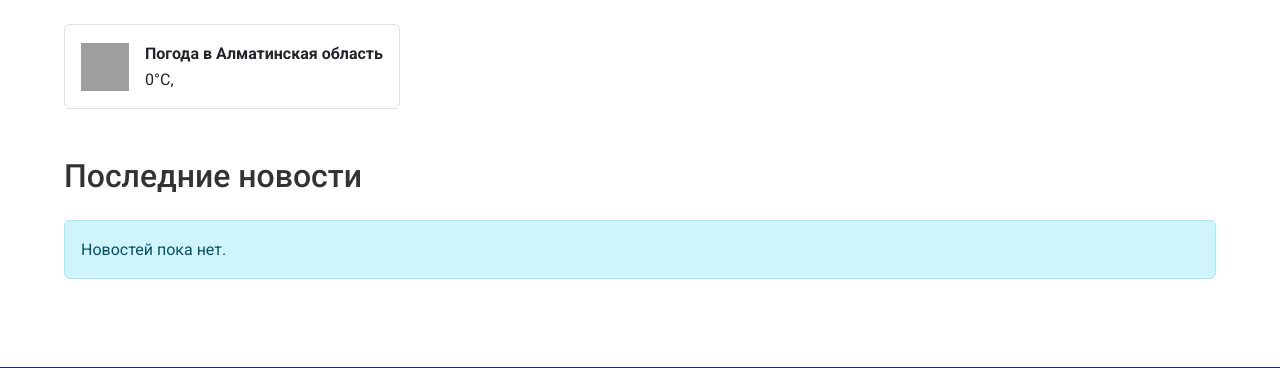
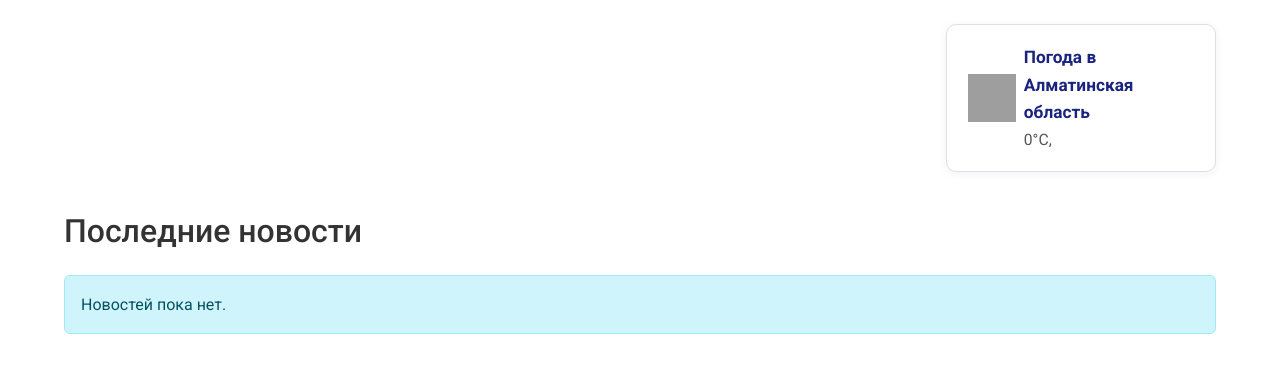
Before and after one commit to timasesh/info-kaz-final, a Django app: page / in a window 1280 px wide. Shown: the part 102-470 px from the top of the page. Run offline with Django 5.2, Linux system fonts and the light colour scheme; data comes from the database, SQL or seed files in the repository; data that the repository does not hold is empty; some libraries are stand-ins or nearby versions; grey boxes are pictures that could not be loaded.

Commit message:
Design 1

```diff
--- a/news/static/news/style.css
+++ b/news/static/news/style.css
@@ -694,3 +694,58 @@ footer .footer-title {
 .like-btn:active .like-heart-icon {
     transform: scale(1.25);
 }
+
+.custom-info-widget {
+    background: #fff;
+    border: 1px solid var(--border-color);
+    border-radius: 10px;
+    box-shadow: 0 2px 8px rgba(26,35,126,0.06);
+    padding: 1.2rem 1.3rem;
+    margin-bottom: 1.5rem;
+    font-size: 1rem;
+    transition: box-shadow 0.2s;
+}
+
+.custom-info-widget:hover {
+    box-shadow: 0 4px 16px rgba(26,35,126,0.10);
+}
+
+.weather-title, .currency-title {
+    font-weight: 600;
+    color: var(--primary-color);
+    font-size: 1.08rem;
+}
+
+.weather-desc {
+    color: #555;
+    font-size: 0.98rem;
+}
+
+.weather-icon {
+    width: 48px;
+    height: 48px;
+}
+
+.currency-icon {
+    font-size: 2rem;
+    color: var(--accent-color);
+}
+
+.currency-rates {
+    margin-left: 2.2rem;
+    font-size: 0.98rem;
+}
+
+.currency-value {
+    font-weight: 600;
+    color: var(--secondary-color);
+}
+
+@media (max-width: 991px) {
+    .row > aside {
+        margin-bottom: 2rem;
+    }
+    .currency-rates {
+        margin-left: 0.5rem;
+    }
+}
--- a/news/templates/news/index.html
+++ b/news/templates/news/index.html
@@ -5,35 +5,43 @@
 
 {% block content %}
 {# Блок погоды и курса доллара #}
-<div class="d-flex flex-row gap-3 mb-4">
+<div class="row mb-4">
+    <div class="col-lg-9 col-md-8 order-2 order-lg-1">
+        {# Здесь будет остальной контент страницы (новости и т.д.) #}
+    </div>
+    <aside class="col-lg-3 col-md-4 order-1 order-lg-2">
         {% if weather %}
-    <div class="weather-widget card p-3 d-flex flex-row align-items-center" style="max-width: 350px;">
-        <img src="https://openweathermap.org/img/wn/{{ weather.icon }}@2x.png" alt="Погода" style="width:48px;height:48px;">
-        <div class="ms-3">
-            <div><strong>Погода в {{ weather.city }}</strong></div>
-            <div>{{ weather.temp|floatformat:0 }}°C, {{ weather.description|capfirst }}</div>
+        <div class="weather-widget custom-info-widget mb-3">
+            <div class="d-flex align-items-center">
+                <img src="https://openweathermap.org/img/wn/{{ weather.icon }}@2x.png" alt="Погода" class="weather-icon me-2">
+                <div>
+                    <div class="weather-title">Погода в {{ weather.city }}</div>
+                    <div class="weather-desc">{{ weather.temp|floatformat:0 }}°C, {{ weather.description|capfirst }}</div>
+                </div>
             </div>
         </div>
         {% endif %}
         {% if usd_kzt or eur_kzt or rub_kzt %}
-<div class="currency-widget card p-3 d-flex flex-row align-items-center" style="max-width: 350px;">
-    <span style="font-size:32px;">💵</span>
-    <div class="ms-3">
-        <div><strong>Курсы валют</strong></div>
+        <div class="currency-widget custom-info-widget">
+            <div class="d-flex align-items-center mb-2">
+                <span class="currency-icon me-2">💵</span>
+                <span class="currency-title">Курсы валют</span>
+            </div>
+            <div class="currency-rates">
                 {% if usd_kzt %}
-            <div>1 USD = {{ usd_kzt|floatformat:2 }} ₸</div>
+                    <div>1 USD = <span class="currency-value">{{ usd_kzt|floatformat:2 }}</span> ₸</div>
                 {% endif %}
                 {% if eur_kzt %}
-            <div>1 EUR = {{ eur_kzt|floatformat:2 }} ₸</div>
+                    <div>1 EUR = <span class="currency-value">{{ eur_kzt|floatformat:2 }}</span> ₸</div>
                 {% endif %}
                 {% if rub_kzt %}
-            <div>1 RUB = {{ rub_kzt|floatformat:2 }} ₸</div>
+                    <div>1 RUB = <span class="currency-value">{{ rub_kzt|floatformat:2 }}</span> ₸</div>
                 {% endif %}
             </div>
         </div>
         {% endif %}
+    </aside>
 </div>
-
 {% if news_of_the_day %}
 <div class="card news-of-the-day-card">
     <div class="row g-0">
```
Lines whose indentation alone changed are shown as unchanged.
